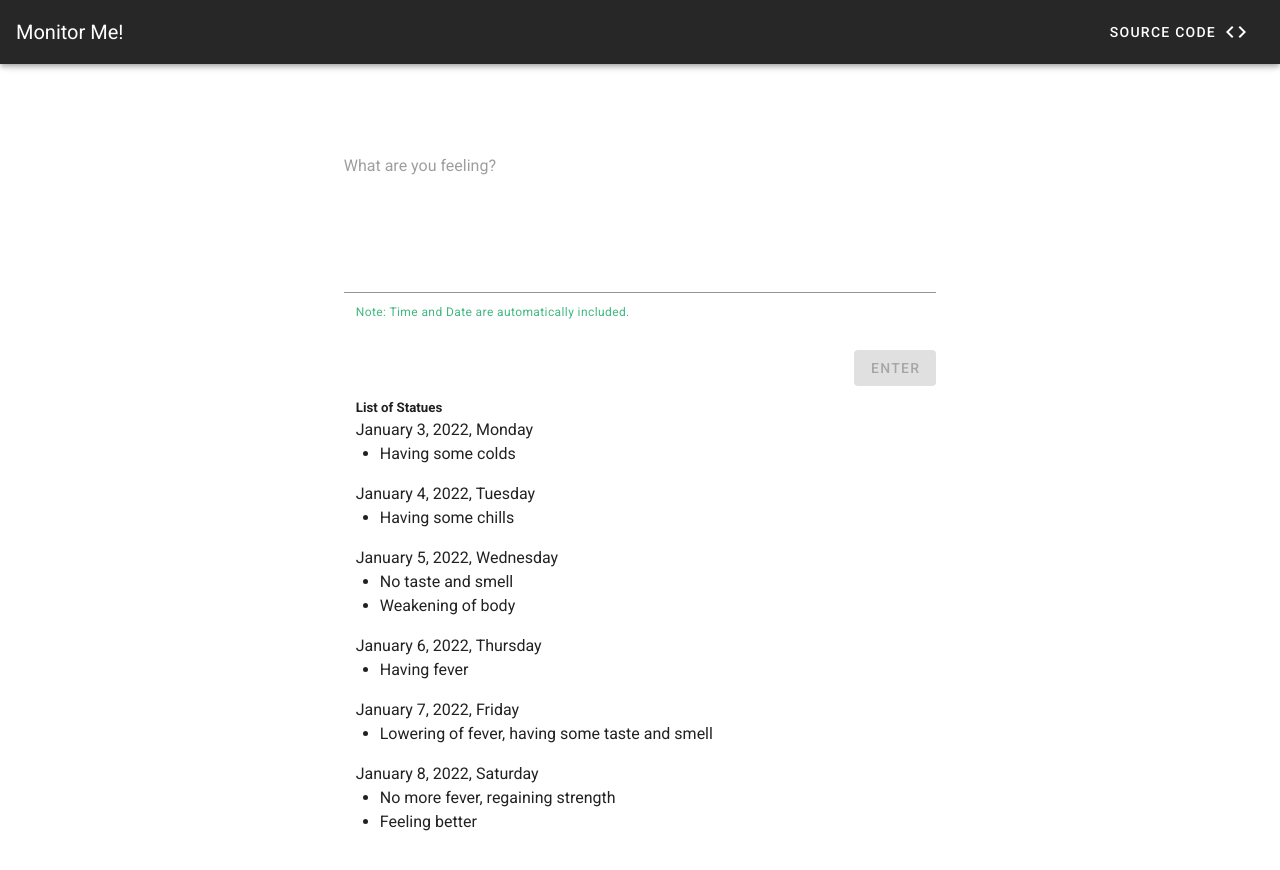
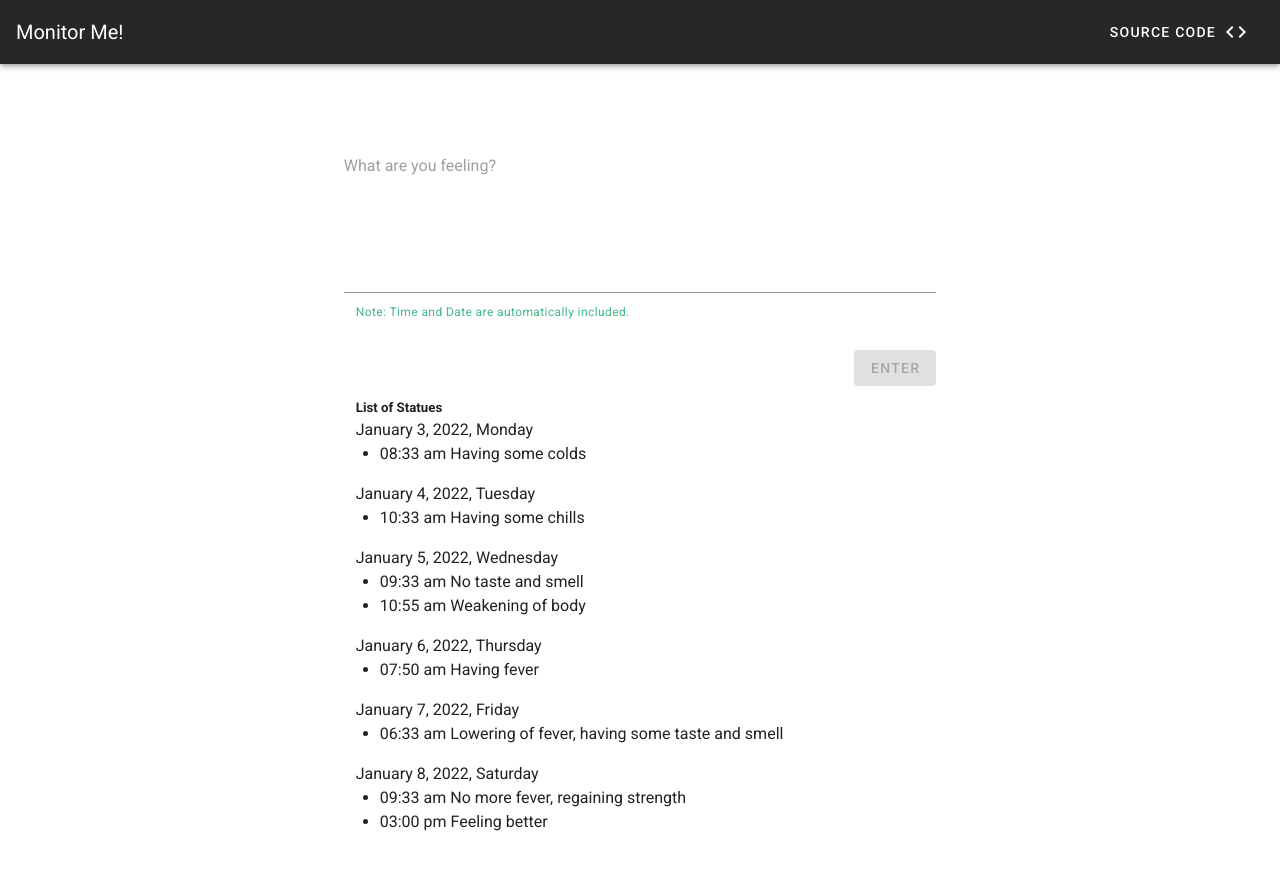
Before and after one commit to dilapitan/monitor-me, a Vue app: page / in a window 1280 px wide. Shown: the top 870 px of the page. Built offline with nearby package versions, Linux system fonts and the light colour scheme; what v-calendar would draw is missing.

Commit message:
Add time to each feeling

```diff
--- a/src/components/HomeComponent.vue
+++ b/src/components/HomeComponent.vue
@@ -38,7 +38,7 @@
             {{ date }}
             <ul v-for="(status, index) in statuses" :key="index">
               <li v-if="standardizeDateFormat(status.date) === date">
-                {{ status.feeling }}
+                {{ addTimeToDateFormat(status.date) }} {{ status.feeling }}
               </li>
             </ul>
           </p>
@@ -141,10 +141,22 @@ export default {
     },
 
     standardizeDateFormat(date) {
+      // i.e. November 16, 2021, Thursday
       return format(date, 'MMMM d, yyyy, EEEE')
     },
 
+    addTimeToDateFormat(date) {
+      // i.e. 7:45 am
+      return format(date, "hh:mm aaaaa'm'")
+    },
+
     getDatesOnly: function () {
+      /**
+       * This is to create an array of dates with no duplicates.
+       *
+       * This is where the statuses array will be compared to for adding
+       * the same-date feelings under each date.
+      */
       const datesOnly = []
       this.statuses.forEach((status) => {
         if (!datesOnly.includes(format(status.date, 'MMMM d, yyyy, EEEE')))
```
